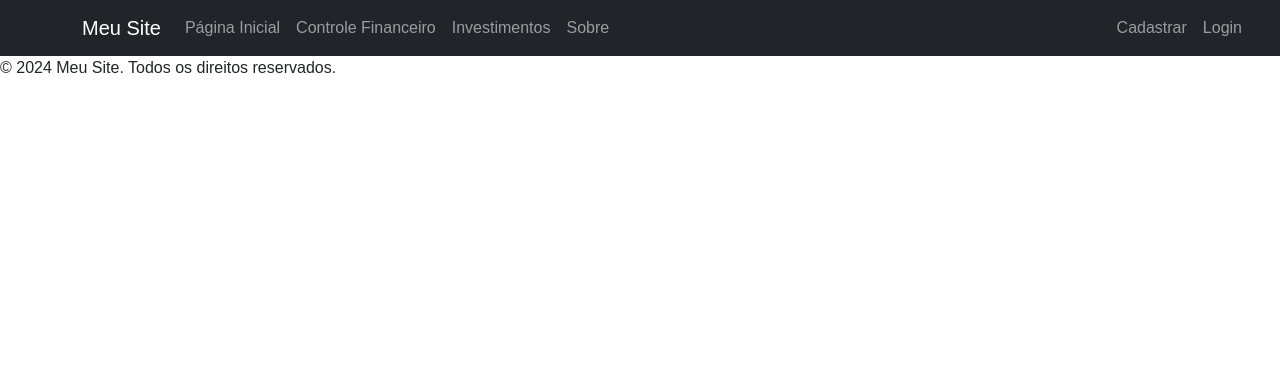
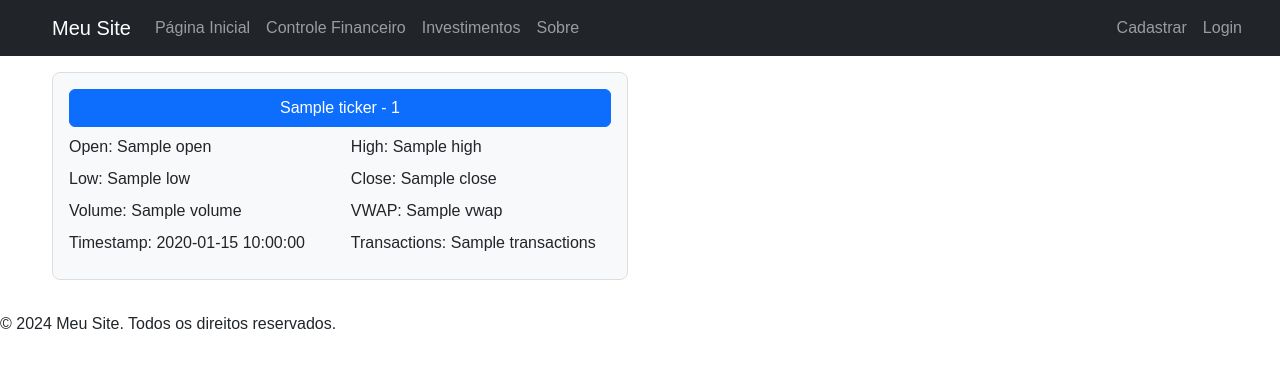
Before and after one commit to ParaQueNome/projeto_4sm_fatec_2024, a Flask app: template Codificacao/app/templates/trades/trade.html in a window 1280 px wide. Shown: the top 368 px of the page. Run offline with Flask 3, Linux system fonts and the light colour scheme; the template is opened without the code that fills it: most values are stand-ins (such as "Sample title", 1, 10 or a date in 2020); some libraries are stand-ins or nearby versions.

Commit message:
Projeto prototipo versao 2.0
Criacao da tela de investimentos com paginacao
Alteracao do metodo de carregamento das acoes com api Polygon
Correcao do template pra exibicao prototipo dos blocos de empresas

```diff
--- a/Codificacao/app/__init__.py
+++ b/Codificacao/app/__init__.py
@@ -10,7 +10,10 @@ def create_app():
     # Criando instancia da aplicação Flask com o nome da aplicação
     app = Flask(__name__, template_folder='templates')
     bootstrap = Bootstrap5(app)
-    print(PolygonApiService().carregarAcoes())
+    ticker = PolygonApiService().carregarAcoes()
+    print(ticker)
+    for i in ticker:
+        print(i)
     # Importando as rotas da aplicação
     app.register_blueprint(auth_bp, url_prefix='/auth')
     app.register_blueprint(financeBp, url_prefix='/finance')
--- a/Codificacao/app/services/financeService/PolygonApiService.py
+++ b/Codificacao/app/services/financeService/PolygonApiService.py
@@ -14,12 +14,14 @@ class PolygonApiService(RESTClient):
         # Se hoje é sábado (5) ou domingo (6), buscar a data da última sexta-feira
         if date_to_check.weekday() == 6:  # Sunday
             date_to_check -= timedelta(days=2)
+        elif date_to_check.weekday() == 0:  # Monday
+            date_to_check -= timedelta(days=3)
         else:
             # Se não for fim de semana, buscar a data do dia anterior
             date_to_check -= timedelta(days=1)
         exchanges = {}
         dailyExchanges = self.get_grouped_daily_aggs(date_to_check.strftime('%Y-%m-%d'))
-        tickerDetails = requests.get('https://api.polygon.io/v3/reference/tickers?active=true&limit=100&apiKey=4U16LvuqPJUR1B8gFpAASREdkEqhdVoH')
+        tickerDetails = requests.get('https://api.polygon.io/v3/reference/tickers?active=true&limit=1000&apiKey=4U16LvuqPJUR1B8gFpAASREdkEqhdVoH')
         for ticker in tickerDetails.json()['results']:
             exchange = []
             for price in dailyExchanges:
--- a/Codificacao/app/templates/trades/trade.html
+++ b/Codificacao/app/templates/trades/trade.html
@@ -1 +1,85 @@
 {% extends 'base.html' %}
+
+{% block title %}Cadastro{% endblock %}
+{% block styles %}
+{{super()}}
+<style>
+    .ticker-card {
+        margin-bottom: 1rem;
+        padding: 1rem;
+        border: 1px solid #ddd;
+        border-radius: 0.5rem;
+        background-color: #f8f9fa;
+    }
+    .ticker-details {
+        margin-top: 0.5rem;
+        display: flex;
+        flex-wrap: wrap;
+        justify-content: space-between;
+    }
+    .ticker-detail-item {
+        width: 48%;
+        margin-bottom: 0.5rem;
+    }
+    .container {
+        max-width: 1200px; /* Ajuste a largura máxima do container */
+    }
+    .pagination {
+        display: flex;
+        justify-content: center;
+        margin-top: 1rem;
+    }
+    .pagination a {
+        margin: 0 5px;
+        padding: 8px 16px;
+        text-decoration: none;
+        border: 1px solid #ddd;
+        border-radius: 4px;
+    }
+    .pagination a.active {
+        background-color: #007bff;
+        color: white;
+    }
+</style>
+{% endblock %}
+
+{% block content %}
+    <div class="container mt-3">
+        <div class="row">
+            {% for ticker, details in exchange.items() %}
+            <div class="col-md-6">
+                <div class="ticker-card">
+                    <button class="btn btn-primary w-100" id="chat-toggle-btn">
+                        {{ ticker }} - {{ details[0] }}
+                    </button>
+                    <div class="ticker-details">
+                        <!-- Detalhes da ação -->
+                        <div class="ticker-detail-item">Open: {{ details[1].open }}</div>
+                        <div class="ticker-detail-item">High: {{ details[1].high }}</div>
+                        <div class="ticker-detail-item">Low: {{ details[1].low }}</div>
+                        <div class="ticker-detail-item">Close: {{ details[1].close }}</div>
+                        <div class="ticker-detail-item">Volume: {{ details[1].volume }}</div>
+                        <div class="ticker-detail-item">VWAP: {{ details[1].vwap }}</div>
+                        <div class="ticker-detail-item">Timestamp: {{ details[1].timestamp }}</div>
+                        <div class="ticker-detail-item">Transactions: {{ details[1].transactions }}</div>
+                    </div>
+                </div>
+            </div>
+            {% if loop.index % 2 == 0 %}
+            </div><div class="row">
+            {% endif %}
+            {% endfor %}
+        </div>
+
+        <div class="pagination">
+            {% if page > 1 %}
+                <a href="?page={{ page - 1 }}" class="btn btn-primary">Previous</a>
+            {% endif %}
+
+            {% if page < total_pages %}
+                <a href="?page={{ page + 1 }}" class="btn btn-primary">Next</a>
+            {% endif %}
+        </div>
+    </div>
+    </div>
+{% endblock %}
```
Also changed, not shown: Codificacao/app/controller/investmentControl.py (+16 -8 lines).
